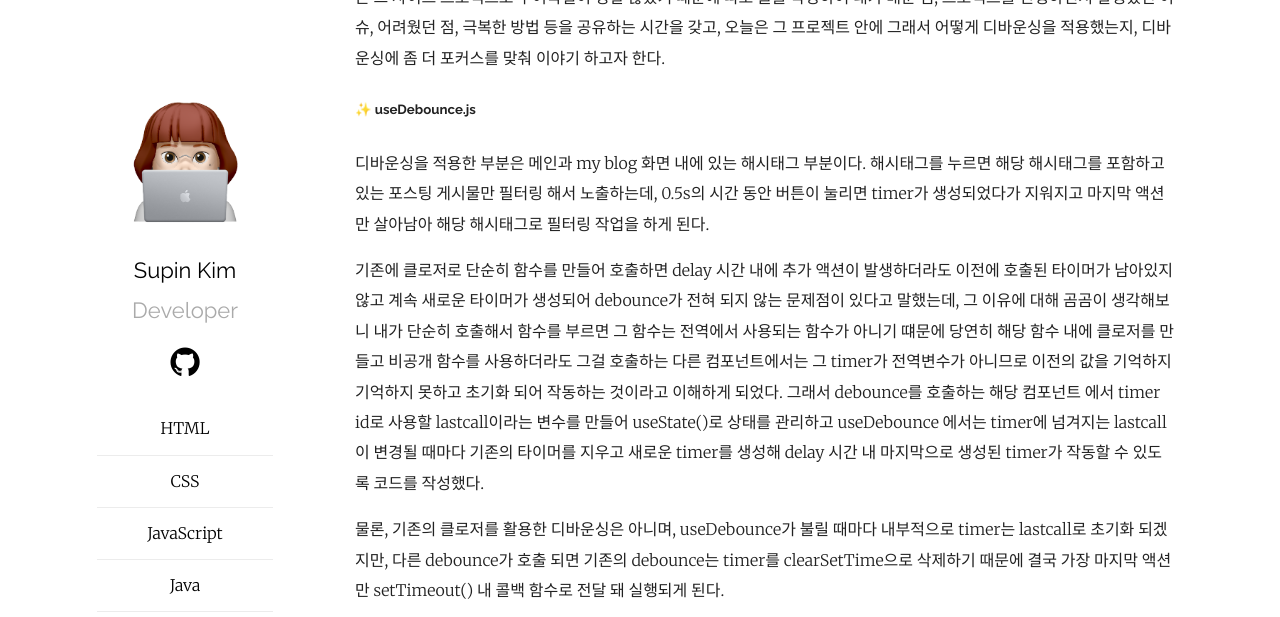
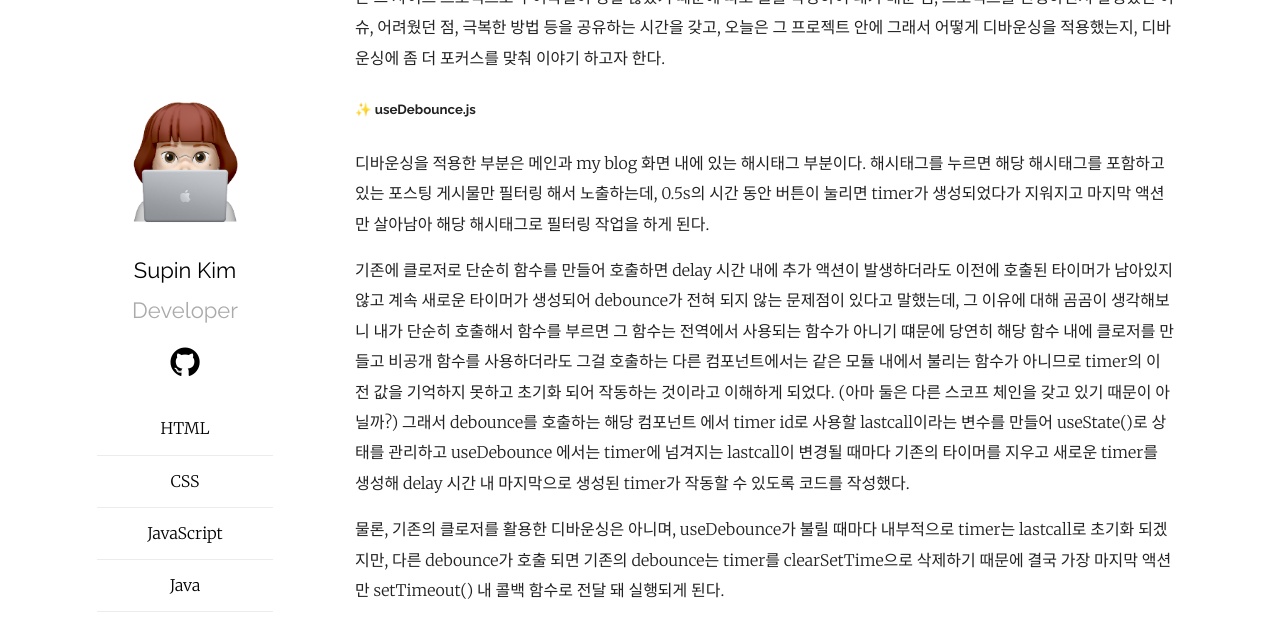
Before and after one commit to SUPINKIM/SUPINKIM.github.io, a Jekyll site: the page built from _posts/2021-06-28-Debouncing3.markdown, in a window 1280 px wide and 900 px high, scrolled down 401 px, cut to the strip 0-617 px from the top of the window. Built offline with Jekyll 4.4.1, drawn with Linux system fonts in a browser that asks for light colours.

Commit message:
Update 2021-06-28-Debouncing3.markdown

```diff
--- a/_posts/2021-06-28-Debouncing3.markdown
+++ b/_posts/2021-06-28-Debouncing3.markdown
@@ -30,8 +30,8 @@ category: [JavaScript]
 이전에 호출된 타이머가 남아있지 않고 계속 새로운 타이머가 생성되어 debounce가 전혀 되지 않는
 문제점이 있다고 말했는데, 그 이유에 대해 곰곰이 생각해보니 내가 단순히 호출해서 함수를 부르면
 그 함수는 전역에서 사용되는 함수가 아니기 떄문에 당연히 해당 함수 내에 클로저를 만들고 비공개 함수를
-사용하더라도 그걸 호출하는 다른 컴포넌트에서는 그 timer가 전역변수가 아니므로 이전의 값을 기억하지
-기억하지 못하고 초기화 되어 작동하는 것이라고 이해하게 되었다. 그래서 debounce를 호출하는 해당 컴포넌트
+사용하더라도 그걸 호출하는 다른 컴포넌트에서는 같은 모듈 내에서 불리는 함수가 아니므로 timer의 이전 값을 기억하지
+못하고 초기화 되어 작동하는 것이라고 이해하게 되었다. (아마 둘은 다른 스코프 체인을 갖고 있기 때문이 아닐까?) 그래서 debounce를 호출하는 해당 컴포넌트
 에서 timer id로 사용할 lastcall이라는 변수를 만들어 useState()로 상태를 관리하고 useDebounce
 에서는 timer에 넘겨지는 lastcall이 변경될 때마다 기존의 타이머를 지우고 새로운 timer를 생성해
 delay 시간 내 마지막으로 생성된 timer가 작동할 수 있도록 코드를 작성했다.
```
